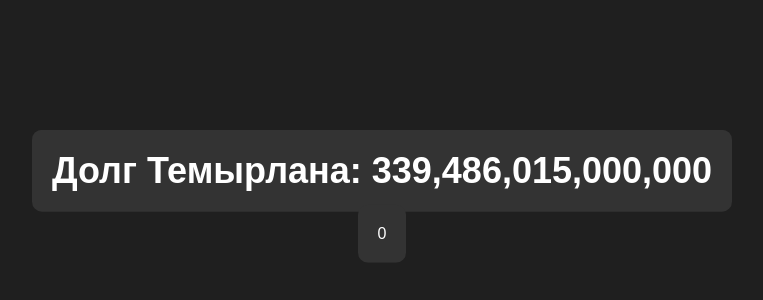
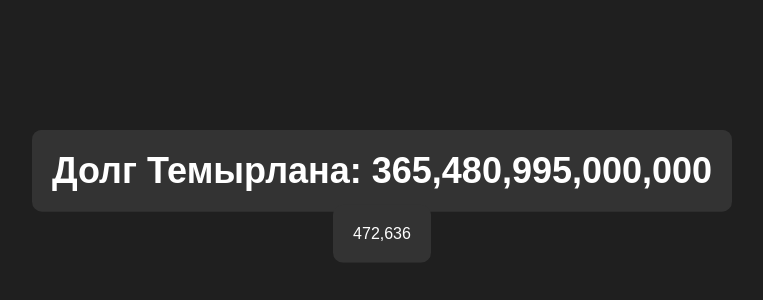
Before and after one commit to ViRuS889/debt, a plain HTML site: page index.html in a window 1280 px wide. Shown: the part 198-498 px from the top of the page, without its empty margins (258-1021 px from the left). Drawn offline with Linux system fonts and the light colour scheme.

Commit message:
Update index.html

```diff
--- a/index.html
+++ b/index.html
@@ -57,7 +57,7 @@
   </style>
   <script>
     var debt = 0;
-    var increase = 0;
+    var increase = 472636;
     var debtElement;
     var increaseElement;
     var intervalId;
```
